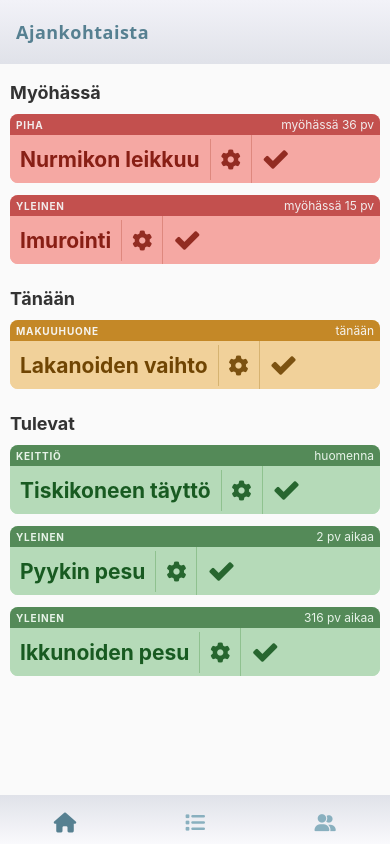
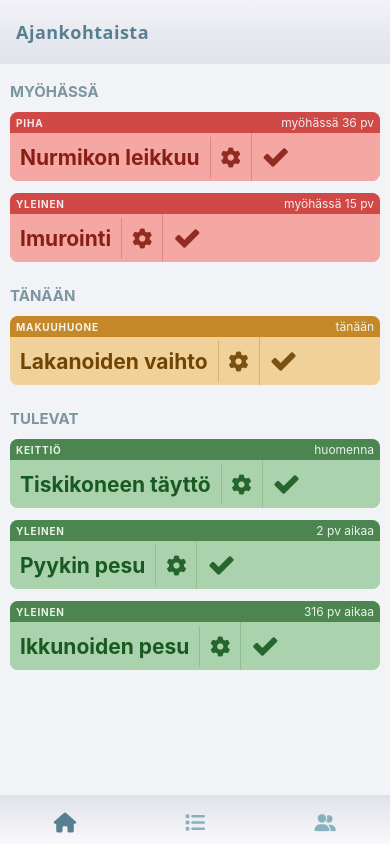
Before and after one commit to heiniemilya/hemmo, a React Native app: screen /Home in a window 390 px wide. Built offline with nearby package versions, Linux system fonts and the light colour scheme.

Commit message:
edit colors

```diff
--- a/src/screens/HomeScreen.tsx
+++ b/src/screens/HomeScreen.tsx
@@ -1,4 +1,4 @@
-import { StyleSheet, Text, View, SectionList, TouchableOpacity, Button } from 'react-native';
+import { StyleSheet, Text, View, SectionList, TouchableOpacity} from 'react-native';
 import { Task } from '../types/task';
 import { FontAwesome, FontAwesome6} from '@expo/vector-icons';
 import { getDueInfo } from '../utils/taskUtils';
@@ -57,10 +57,10 @@ const TaskCard = ({ item }: { item: Task }) => {
       {/* Alarivi: Tehtävän nimi ja ikonit */}
       <View style={styles.bottomRow}>
         <Text style={[styles.title, { color: due.textDark }]}>{item.title}</Text>
-        <TouchableOpacity style={[styles.iconButton, { borderLeftColor: due.borderColor }]} onPress={() => handleEdit(item.id)}>
+        <TouchableOpacity style={[styles.iconButton, { borderLeftColor: due.borderColor }]} onPress={() => handleEdit(item)}>
           <FontAwesome6 name="gear" size={20} color={due.textDark} padding={4} />
         </TouchableOpacity>
-        <TouchableOpacity style={[styles.iconButton, { borderLeftColor: due.borderColor }]} onPress={() => handleMarkDone(item.id)}>
+        <TouchableOpacity style={[styles.iconButton, { borderLeftColor: due.borderColor }]} onPress={() => handleMarkDone(item)}>
           <FontAwesome name="check" size={28} color={due.textDark} />
         </TouchableOpacity>
       </View>
@@ -102,15 +102,16 @@ export default function HomeScreen() {
 const styles = StyleSheet.create({
   container: {
     flex: 1,
-    backgroundColor: '#fafafa',
+    backgroundColor: '#f2f3f7',
     paddingHorizontal: 10,
   },
   sectionHeader: {
-    fontSize: 18,
+    fontSize: 15,
     fontWeight: 'bold',
     marginTop: 18,
     marginBottom: 5,
-    color: '#333',
+    color: '#7b96a1',
+    textTransform: 'uppercase',
   },
   card: {
     borderRadius: 8,
--- a/src/utils/taskUtils.ts
+++ b/src/utils/taskUtils.ts
@@ -18,7 +18,7 @@ export const getDueInfo = (dueDateStr: string) => {
         return {
         status: 'overdue' as DueStatus,
         label: `myöhässä ${Math.abs(diffDays)} pv`, // myöhässä olevien päivien määrä absoluuttisena (+) arvona
-        topRowBackgroundColor: '#c3504e', // punainen
+        topRowBackgroundColor: '#d14947', // punainen
         cardBackgroundColor: '#f5a8a3',
         borderColor: '#dc857b',
         textDark: '#881f15',
@@ -38,8 +38,8 @@ export const getDueInfo = (dueDateStr: string) => {
         return {
         status: 'future' as DueStatus,
         label: diffDays === 1 ? 'huomenna' : `${diffDays} pv aikaa`, // tarkistetaan, onko ero 1 päivä vai useampi
-        topRowBackgroundColor: '#548a58', // vihreä
-        cardBackgroundColor: '#b5dab8',
+        topRowBackgroundColor: '#4d8551', // vihreä
+        cardBackgroundColor: '#aad2ad',
         borderColor: '#8bbf8b',
         textDark: '#185a21',
         textLight: '#e7f3e8',
```
